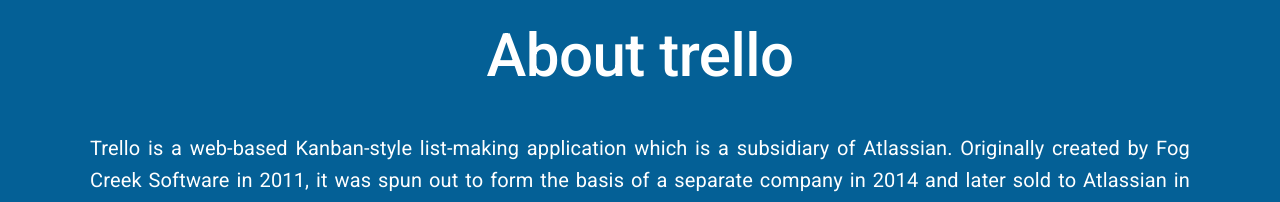
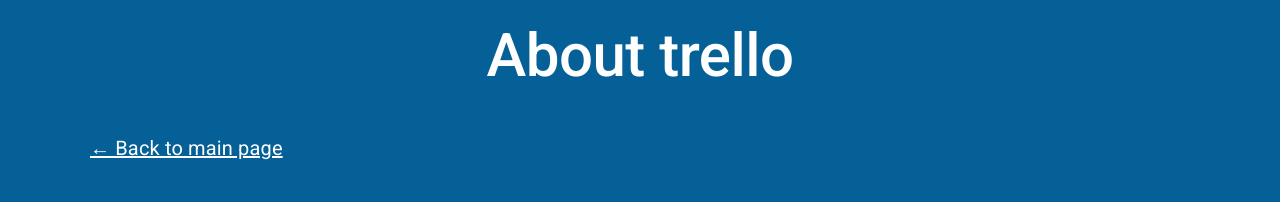
Before and after one commit to srdjanstefanovic/trelloapp, a React (Create React App) app: page /about in a window 1280 px wide. Shown: the top 202 px of the page. Built offline with nearby package versions, Linux system fonts and the light colour scheme.

Commit message:
Back to main page added

```diff
--- a/src/components/About/index.js
+++ b/src/components/About/index.js
@@ -1,6 +1,6 @@
 import React from 'react'
 import { Typography } from '@material-ui/core'
-
+import { Link } from "react-router-dom";
 import { makeStyles } from '@material-ui/core/styles';
 
 const useStyles = makeStyles({
@@ -19,7 +19,11 @@
     display: 'flex',
     justifyContent: 'center',
     marginBottom: '30px'
-  }
+  },
+  link: {
+    color: 'white',
+    transform: 'translateX(-50%)'
+  },
 });
 
 const About = () => {
@@ -35,6 +39,15 @@
       component="h1">
       About trello
     </Typography>
+
+    <Typography
+      className={classes.text}
+      variant="h6"
+      align="center"
+      gutterBottom>
+        <Link className={classes.link} to="/">← Back to main page</Link>
+    </Typography>
+
     <Typography
       className={classes.text}
       variant="h6"
```
